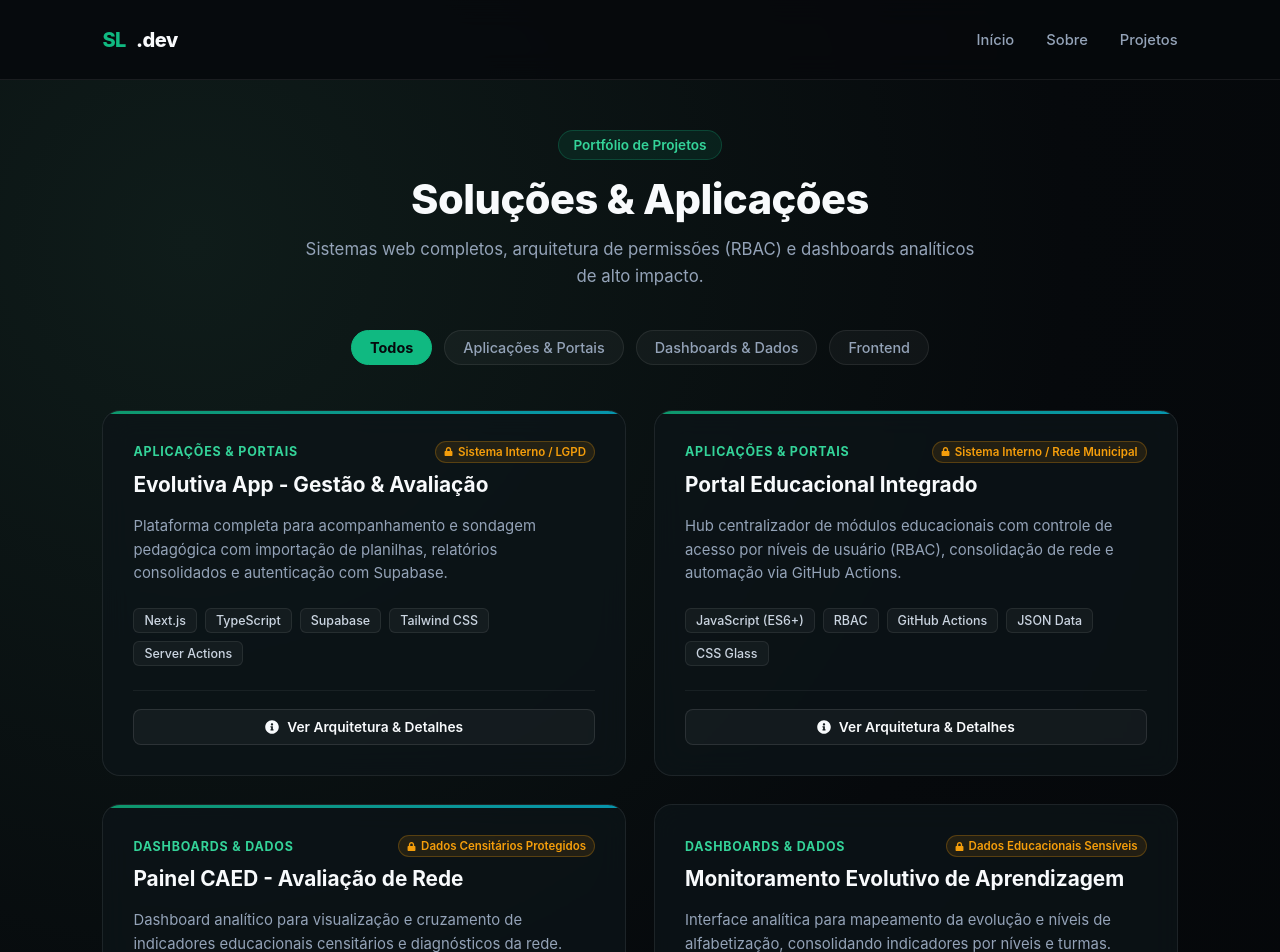
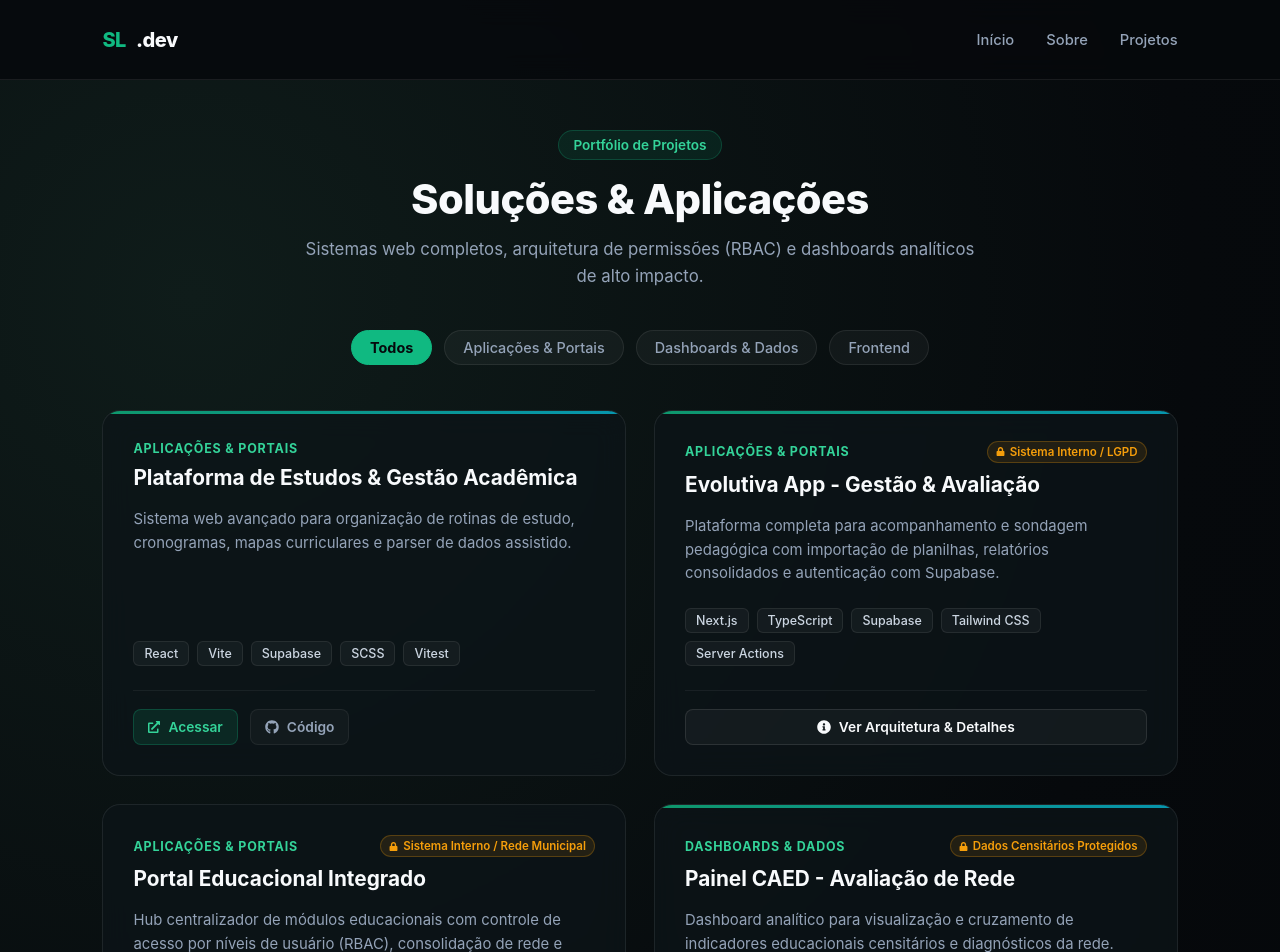
Before and after one commit to saviiolima/Portfolio, a React (Vite) app: page /Projetos in a window 1280 px wide. Shown: the top 952 px of the page. Built offline with nearby package versions, Linux system fonts and the light colour scheme.

Commit message:
feat: adiciona plataforma de estudos ao portfolio de projetos

```diff
--- a/src/data/projects.js
+++ b/src/data/projects.js
@@ -1,4 +1,22 @@
 export const projectsData = [
+  {
+    id: "plat-estudos",
+    title: "Plataforma de Estudos & Gestão Acadêmica",
+    category: "Aplicações & Portais",
+    description:
+      "Sistema web avançado para organização de rotinas de estudo, cronogramas, mapas curriculares e parser de dados assistido.",
+    tags: ["React", "Vite", "Supabase", "SCSS", "Vitest"],
+    featured: true,
+    isPrivate: false,
+    liveDemo: "https://platestudos.vercel.app/",
+    github: "https://github.com/saviiolima/plat_estudos",
+    highlights: [
+      "Autenticação e rotas protegidas integradas com Supabase",
+      "Gerenciamento avançado de estado com Context API (AppContext & AuthContext)",
+      "Testes unitários robustos implementados com Vitest",
+      "Arquitetura modular escalável com SCSS, variáveis e mixins",
+    ],
+  },
   {
     id: "evolutiva-app",
     title: "Evolutiva App - Gestão & Avaliação",
@@ -12,16 +30,14 @@ export const projectsData = [
       "Tailwind CSS",
       "Server Actions",
     ],
+    featured: true,
     isPrivate: true,
     privacyNote: "Sistema Interno / LGPD",
-    featured: true,
     highlights: [
       "Autenticação e controle de permissões em nível de linha (RLS) com Supabase",
       "Upload e parsing automatizado de templates de alunos e turmas em lote",
       "Dashboard analítico com filtros dinâmicos de desempenho e sondagem contínua",
     ],
-    github: null,
-    liveDemo: null,
   },
   {
     id: "portal-educacional",
@@ -36,16 +52,14 @@ export const projectsData = [
       "JSON Data",
       "CSS Glass",
     ],
+    featured: false,
     isPrivate: true,
     privacyNote: "Sistema Interno / Rede Municipal",
-    featured: true,
     highlights: [
-      "Mecanismo de trava e validação de permissões baseado em papéis (RBAC)",
-      "Unificação de módulos pedagógicos independentes sob uma única interface",
-      "Workflow com GitHub Actions para monitoramento contínuo da aplicação",
+      "Controle de acesso baseado em papéis (RBAC) para diferentes perfis educacionais",
+      "Pipeline de automação e integração contínua via GitHub Actions",
+      "Estrutura modular para cruzamento rápido de indicadores escolares",
     ],
-    github: null,
-    liveDemo: null,
   },
   {
     id: "painel-caed",
@@ -59,33 +73,29 @@ export const projectsData = [
       "Visualização de Dados",
       "Performance",
     ],
+    featured: true,
     isPrivate: true,
     privacyNote: "Dados Censitários Protegidos",
-    featured: true,
     highlights: [
-      "Processamento e renderização de grandes estruturas de dados em JSON local",
-      "Filtros reativos por polo, escola, turma e componentes curriculares",
-      "Arquitetura focada em zero latência e alta performance no navegador",
+      "Cruzamento automatizado de métricas de proficiência e participação",
+      "Filtros dinâmicos por escola, ano e turma com renderização otimizada",
+      "Interface limpa focada em leitura rápida para tomada de decisão gerencial",
     ],
-    github: null,
-    liveDemo: null,
   },
   {
-    id: "tabela-evolutiva",
+    id: "monitoramento-evolutivo",
     title: "Monitoramento Evolutivo de Aprendizagem",
     category: "Dashboards & Dados",
     description:
       "Interface analítica para mapeamento da evolução e níveis de alfabetização, consolidando indicadores por níveis e turmas.",
     tags: ["JavaScript", "JSON", "UI/UX", "Dashboard"],
+    featured: false,
     isPrivate: true,
-    privacyNote: "Dados Educacionais Sensíveis",
-    featured: false,
+    privacyNote: "Dados Educacionais Sensoriais",
     highlights: [
-      "Mapeamento visual da transição de hipóteses de escrita dos estudantes",
-      "Interface limpa para consulta rápida por coordenadores e professores",
+      "Acompanhamento longitudinal do desenvolvimento de proficiência dos alunos",
+      "Gráficos interativos para leitura de progresso por ciclos de ensino",
     ],
-    github: null,
-    liveDemo: null,
   },
   {
     id: "phill-reboque",
@@ -94,21 +104,29 @@ export const projectsData = [
     description:
       "Landing page comercial de alta conversão para serviços de reboque, com design responsivo e foco em canais de contato rápidos.",
     tags: ["React", "Styled-Components", "Responsividade"],
+    featured: false,
     isPrivate: false,
-    featured: false,
-    github: "https://github.com",
-    liveDemo: "https://github.com",
+    liveDemo: "https://github.com/saviiolima/Portfolio",
+    github: "https://github.com/saviiolima/Portfolio",
+    highlights: [
+      "Layout otimizado para conversão mobile e desktop",
+      "Componentilização limpa e estilização modular com Styled-Components",
+    ],
   },
   {
-    id: "disney-plus-clone",
+    id: "disney-interface",
     title: "Disney+ Interface Showcase",
     category: "Frontend",
     description:
       "Estudo de UI e catálogo interativo inspirado na plataforma Disney+, explorando transições suaves e design refinado.",
     tags: ["React", "CSS Modules", "UI Design"],
+    featured: false,
     isPrivate: false,
-    featured: false,
-    github: "https://github.com",
-    liveDemo: "https://github.com",
+    liveDemo: "https://github.com/saviiolima/Portfolio",
+    github: "https://github.com/saviiolima/Portfolio",
+    highlights: [
+      "Recriação fiel de componentes de carrossel e cards de destaque",
+      "Foco em micro-interações e experiência de navegação imersiva",
+    ],
   },
 ];
```
